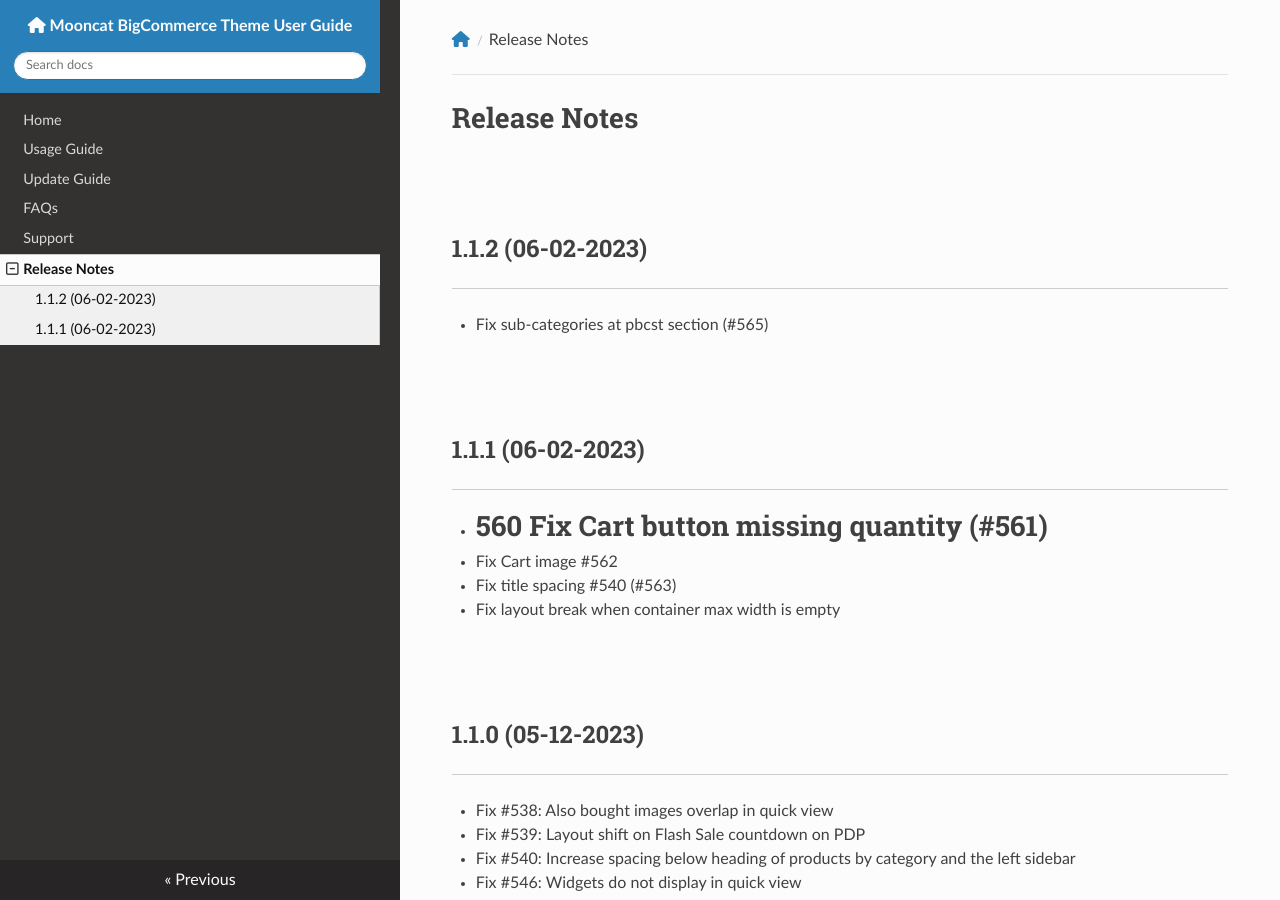
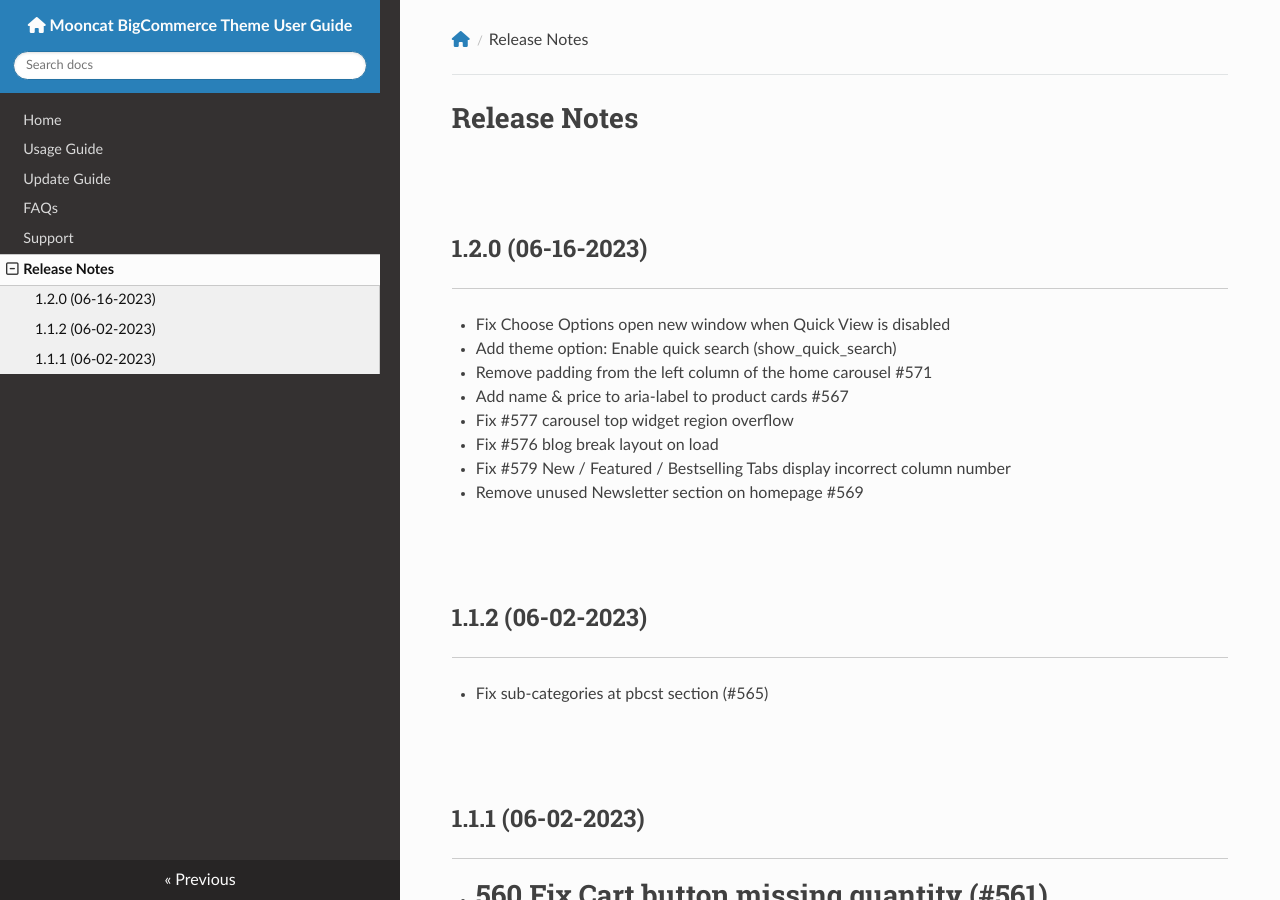
Before and after one commit to allcommerce/bc-mooncat-docs, an MkDocs documentation site: the page built from docs/changelog.md, in a window 1280 px wide and 900 px high. Built offline with MkDocs 1.6.1, drawn with Linux system fonts in a browser that asks for light colours; nearby versions of some CDN libraries.

Commit message:
Release 1.2.0

```diff
--- a/docs/changelog.md
+++ b/docs/changelog.md
@@ -1,4 +1,14 @@
 # Release Notes
+
+## 1.2.0 (06-16-2023)
+- Fix Choose Options open new window when Quick View is disabled
+- Add theme option: Enable quick search (show_quick_search)
+- Remove padding from the left column of the home carousel #571
+- Add name & price to aria-label to product cards #567
+- Fix #577 carousel top widget region overflow
+- Fix #576 blog break layout on load
+- Fix #579 New / Featured / Bestselling Tabs display incorrect column number
+- Remove unused Newsletter section on homepage #569
 
 ## 1.1.2 (06-02-2023)
 - Fix sub-categories at pbcst section (#565)
```
